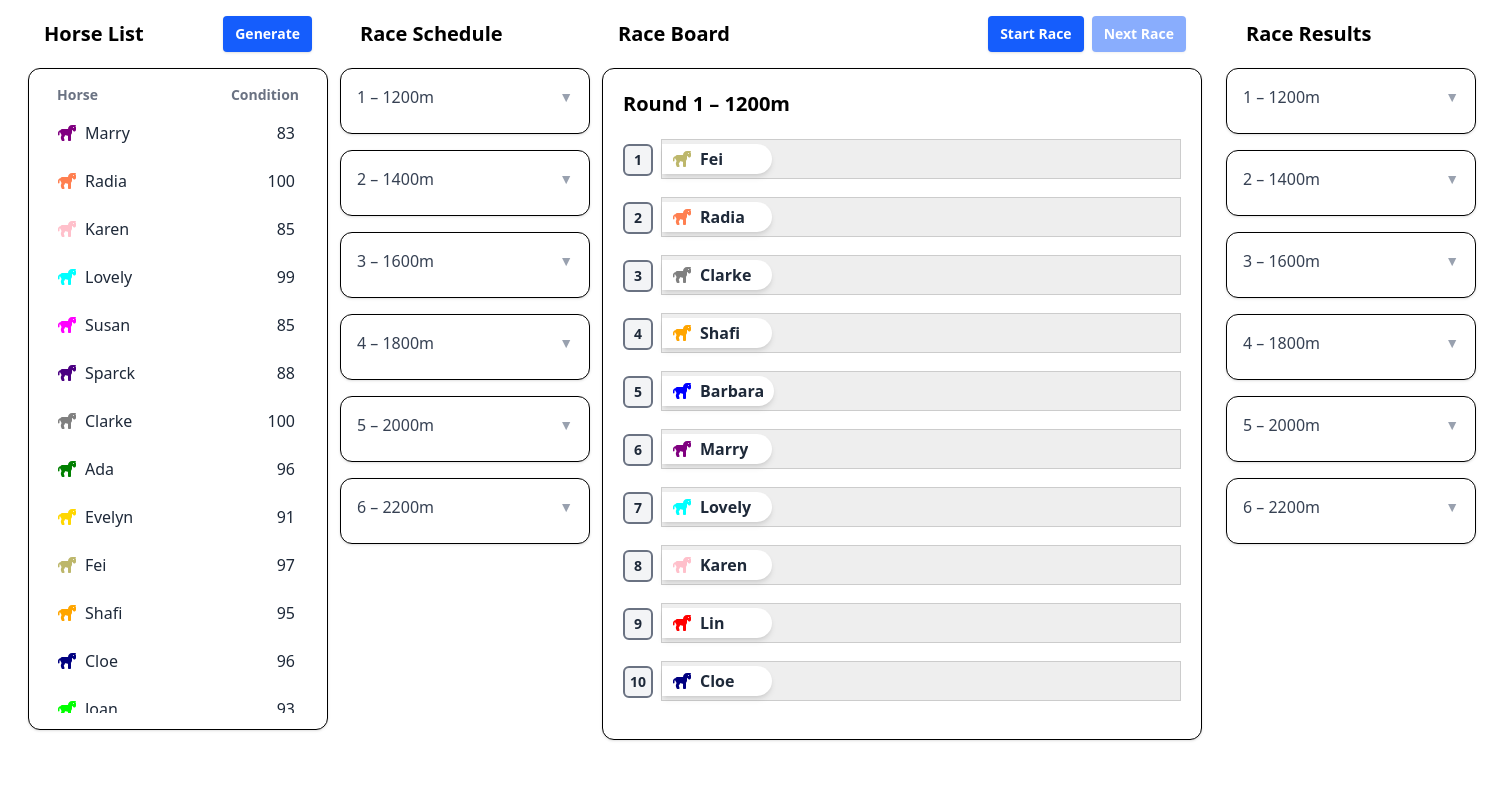
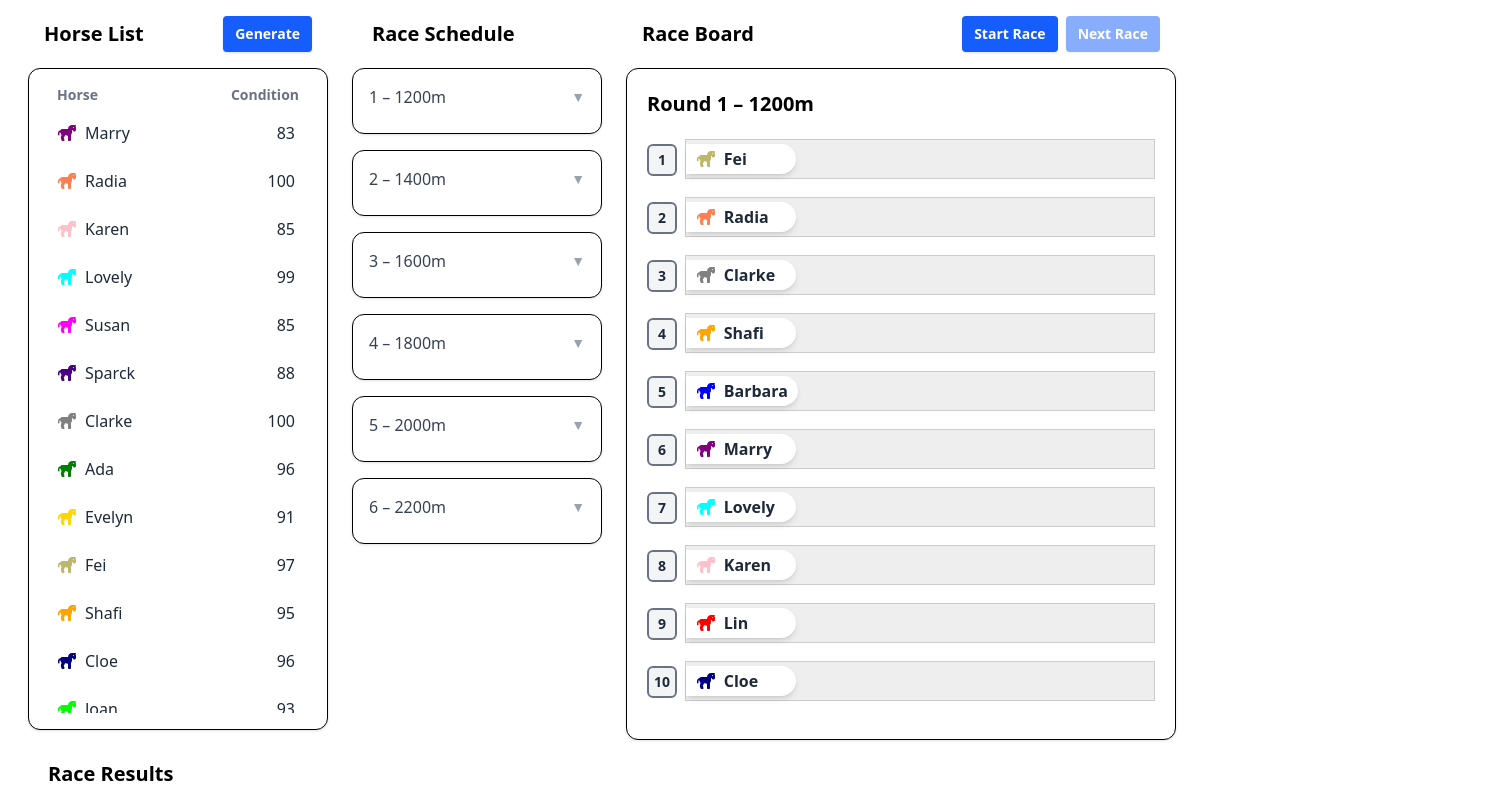
Before and after one commit to TymoteuszStr/Horse-Racing-Game, a Vue app: page / in a window 1280 px wide. Shown: the top 800 px of the page, 1488 px wide, since content can reach past the window. Built offline with nearby package versions, Linux system fonts and the light colour scheme.

Commit message:
feat: update layout and styling for race components; adjust widths and remove unnecessary classes

```diff
--- a/src/App.vue
+++ b/src/App.vue
@@ -70,7 +70,7 @@ onMounted(() => {
 </script>
 
 <template>
-  <div class="flex max-w-screen-2xl mx-auto px-4 w-full">
+  <div class="flex flex-wrap mx-auto px-4 w-full 2xl:w-[1500px] 2xl:mx-auto">
     <div class="mx-3">
       <div class="flex items-center justify-between m-4">
         <h2 class="text-xl font-semibold">Horse List</h2>
@@ -85,9 +85,8 @@ onMounted(() => {
       </div>
       <HorseList :horseList="horseList" />
     </div>
-    <div v-if="raceSchedule.length">
-      <div class="flex">
-        <div>
+
+    <div v-if="raceSchedule.length" class="mx-3">
       <div class="flex items-center justify-between m-5">
         <h2 class="text-xl font-semibold">Race Schedule</h2>
       </div>
@@ -98,7 +97,7 @@ onMounted(() => {
         class="mb-4"
       />
     </div>
-        <div class="mx-3">
+    <div v-if="raceSchedule.length" class="mx-3">
       <div class="flex items-center justify-between m-4">
         <h2 class="text-xl font-semibold">Race Board</h2>
         <h2 v-if="finishBtn" class="text-2xl font-bold text-green-600 animate-pulse">
@@ -132,20 +131,13 @@ onMounted(() => {
       />
     </div>
 
-        <div class="mx-3">
+    <div v-if="raceSchedule.length" class="mx-3">
       <div class="flex items-center justify-between m-5">
         <h2 class="text-xl font-semibold">Race Results</h2>
       </div>
       <template v-for="round in raceSchedule" :key="round.roundNumber">
-            <ResultsList
-              :results="raceResults[round.roundNumber] || []"
-              :round="round"
-              class="mb-4"
-            />
+        <ResultsList :results="raceResults[round.roundNumber] || []" :round="round" class="mb-4" />
       </template>
     </div>
   </div>
-    </div>
-  </div>
 </template>
-<style scoped></style>
--- a/src/components/RaceBoard.vue
+++ b/src/components/RaceBoard.vue
@@ -50,7 +50,7 @@ watch(
   width: 100%;
   padding: 20px;
   height: fit-content;
-  min-width: 600px;
+  min-width: 550px;
 }
 
 .title {
--- a/src/components/RaceRoundItem.vue
+++ b/src/components/RaceRoundItem.vue
@@ -8,7 +8,7 @@ defineProps<{
 </script>
 
 <template>
-  <ul class="space-y-1 transition-all duration-300">
+  <ul>
     <li
       v-for="horse in round.horses"
       :key="horse.id"
--- a/src/components/ResultRoundItem.vue
+++ b/src/components/ResultRoundItem.vue
@@ -10,7 +10,7 @@ const sortedResults = computed(() => [...props.results].sort((a, b) => a.positio
 </script>
 
 <template>
-  <ul class="space-y-1 transition-all duration-300">
+  <ul>
     <li
       v-for="result in sortedResults"
       :key="result.horse.id"
--- a/src/layouts/ExpandableCard.vue
+++ b/src/layouts/ExpandableCard.vue
@@ -15,8 +15,8 @@ const expanded = ref(props.initialExpanded)
 </script>
 
 <template>
-  <li
-    class="inline-block w-fit p-4 border rounded-xl shadow-sm bg-white transition-all duration-300 cursor-pointer select-none min-w-[250px]"
+  <div
+    class="block w-fit p-4 border rounded-xl shadow-sm bg-white transition-all duration-300 cursor-pointer select-none min-w-[250px]"
     @click="expanded = !expanded"
   >
     <div class="mb-2 text-gray-700 font-medium flex justify-between items-center">
@@ -31,7 +31,7 @@ const expanded = ref(props.initialExpanded)
         <slot />
       </div>
     </transition>
-  </li>
+  </div>
 </template>
 
 <style scoped>
```
Lines whose indentation alone changed are shown as unchanged.
